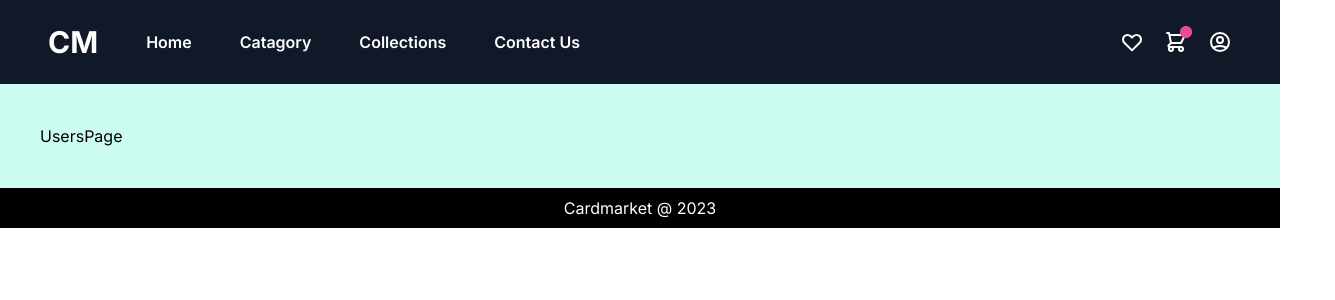
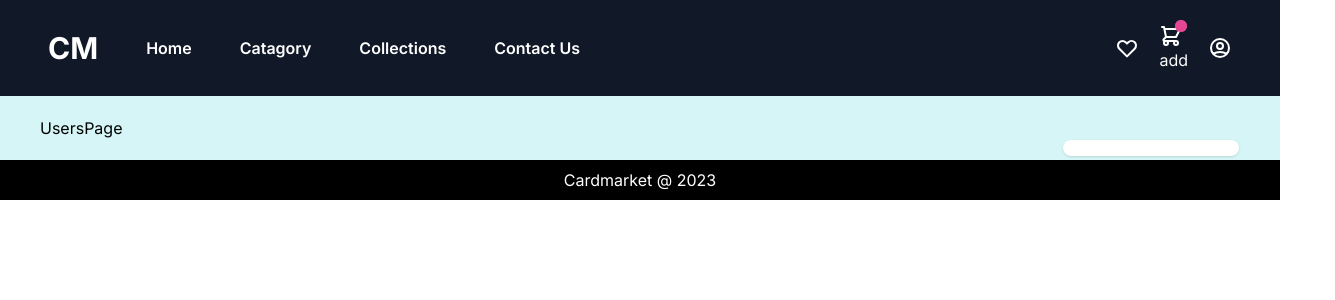
Before and after one commit to cyrusnimda/cardmarket, a Next.js app: page /users in a window 1280 px wide. Shown: the top 300 px of the page, 1335 px wide, since content can reach past the window. Built offline with nearby package versions, Linux system fonts and the light colour scheme.

Commit message:
Added price to the random cards

```diff
--- a/app/components/Navbar.tsx
+++ b/app/components/Navbar.tsx
@@ -1,5 +1,6 @@
 import React from 'react'
 import Link from 'next/link'
+import ShoppingCart from './ShoppingCart'
 
 const NavBar = () => {
   return (
@@ -24,16 +25,8 @@ const NavBar = () => {
                   <path strokeLinecap="round" strokeLinejoin="round" strokeWidth="2" d="M4.318 6.318a4.5 4.5 0 000 6.364L12 20.364l7.682-7.682a4.5 4.5 0 00-6.364-6.364L12 7.636l-1.318-1.318a4.5 4.5 0 00-6.364 0z" />
                 </svg>
               </a>
-              <a className="flex items-center hover:text-gray-200" href="#">
-                <svg xmlns="http://www.w3.org/2000/svg" className="h-6 w-6" fill="none" viewBox="0 0 24 24" stroke="currentColor">
-                  <path strokeLinecap="round" strokeLinejoin="round" strokeWidth="2" d="M3 3h2l.4 2M7 13h10l4-8H5.4M7 13L5.4 5M7 13l-2.293 2.293c-.63.63-.184 1.707.707 1.707H17m0 0a2 2 0 100 4 2 2 0 000-4zm-8 2a2 2 0 11-4 0 2 2 0 014 0z" />
-                </svg>
-                <span className="flex absolute -mt-5 ml-4">
-                  <span className="animate-ping absolute inline-flex h-3 w-3 rounded-full bg-pink-400 opacity-75"></span>
-                  <span className="relative inline-flex rounded-full h-3 w-3 bg-pink-500">
-                  </span>
-                </span>
-              </a>
+
+              <ShoppingCart />
 
               <Link className="flex items-center hover:text-gray-200" href="/login">
                 <svg xmlns="http://www.w3.org/2000/svg" className="h-6 w-6 hover:text-gray-200" fill="none" viewBox="0 0 24 24" stroke="currentColor">
--- /dev/null
+++ b/app/components/ShoppingCart.tsx
@@ -0,0 +1,53 @@
+'use client'
+import React from 'react'
+import { useState } from 'react'
+import type { CardProduct, Card } from '@/app/types'
+
+const ShoppingCart = () => {
+    const card: Card = { id: 1, name: 'card 1', edition: 'edition 1', image: 'image 1', stock: 1, price: 1 }
+    const product: CardProduct = { card: card, amount: 1 }
+
+    const [cart, setCart] = useState<CardProduct[]>([])
+
+    return (
+        <div >
+            <a className="flex items-center hover:text-gray-200" href="#">
+
+                <svg xmlns="http://www.w3.org/2000/svg" className="h-6 w-6" fill="none" viewBox="0 0 24 24" stroke="currentColor">
+                    <path strokeLinecap="round"
+                        strokeLinejoin="round"
+                        strokeWidth="2"
+                        d="M3 3h2l.4 2M7 13h10l4-8H5.4M7 13L5.4 5M7 13l-2.293 2.293c-.63.63-.184 1.707.707 1.707H17m0 0a2 2 0 100 4 2 2 0 000-4zm-8 2a2 2 0 11-4 0 2 2 0 014 0z" />
+                </svg>
+                <span className="flex absolute -mt-5 ml-4">
+                    <span className="animate-ping absolute inline-flex h-3 w-3 rounded-full bg-pink-400 opacity-75"></span>
+                    <span className="relative inline-flex rounded-full h-3 w-3 bg-pink-500"></span>
+                </span>
+
+                <div className='absolute'>
+                    <div id="cart" className="z-10 relative top-28 right-24 bg-white divide-y divide-gray-100 rounded-lg shadow w-44 dark:bg-gray-700">
+                        <ul className="py-2 text-sm text-gray-700 dark:text-gray-200" aria-labelledby="dropdownDelayButton">
+                            {cart.map((product: CardProduct) => (
+                                <li key={product.card.id}>
+                                    <span className="block px-4 py-2 hover:bg-gray-100 dark:hover:bg-gray-600 dark:hover:text-white">
+                                        {product.card.name}
+                                    </span>
+                                </li>
+                            ))}
+                        </ul>
+                    </div>
+                </div>
+            </a>
+            <button onClick={() => {
+                setCart([
+                    ...cart,
+                    product
+                ])
+            }}>
+                add
+            </button>
+        </div>
+    )
+}
+
+export default ShoppingCart
--- /dev/null
+++ b/app/components/Sidebar.tsx
@@ -0,0 +1,15 @@
+import React from 'react'
+
+const Sidebar = () => {
+    return (
+        <div id="sidebar" className='w-1/5'>
+            <h2 className='text-2xl'>Sidebar</h2>
+            <div>xxx</div>
+            <div>xxx</div>
+            <div>xxx</div>
+            <div>xxx</div>
+        </div>
+    )
+}
+
+export default Sidebar
--- a/app/components/cards/RandomCardsWidget.tsx
+++ b/app/components/cards/RandomCardsWidget.tsx
@@ -1,27 +1,36 @@
 import React from 'react'
 import axios from 'axios';
-
-type Card = {
-    id: number,
-    name: string,
-    edition: string,
-    image: string,
-    stock: number,
-    price: number
-}
+import type { Card } from '@/app/types'
 
 const RandomCardsWidget = async () => {
-    const res = await axios.get(process.env.API_URL + '/cards/random')
-    const randomCards: Card[] = await JSON.parse(res.data.cards);
+    let randomCards: Card[] = []
+    try {
+        const res = await axios.get(process.env.API_URL + '/cards/random')
+        randomCards = await JSON.parse(res.data.cards);
+    } catch (error) { }
+
     //console.log(randomCards)
-
     return (
         <div id='random-cards' className=''>
-            <h2 className='text-2xl py-5'>Random cards</h2>
-            <div className='flex gap-2 justify-between'>
+            <h2 className='text-2xl'>Random cards</h2>
+            <div className='flex justify-around px-28 py-5'>
                 {randomCards.map((card: Card) => (
-                    <div key={card.id} className='w-1/5'>
+                    <div key={card.id} className='w-1/6 text-xs'>
+                        <div className='text-center py-2  flex justify-around'>
+                            <span>Price: £{card.price}</span>
+                            <span title='Availability' className=''>{card.stock > 0 ? <svg className="w-4 h-4 text-green-500 dark:text-white" aria-hidden="true" xmlns="http://www.w3.org/2000/svg" fill="currentColor" viewBox="0 0 20 20">
+                                <path d="M10 .5a9.5 9.5 0 1 0 9.5 9.5A9.51 9.51 0 0 0 10 .5Zm3.707 8.207-4 4a1 1 0 0 1-1.414 0l-2-2a1 1 0 0 1 1.414-1.414L9 10.586l3.293-3.293a1 1 0 0 1 1.414 1.414Z" />
+                            </svg> : <svg className="w-4 h-4 text-red-500 dark:text-white" aria-hidden="true" xmlns="http://www.w3.org/2000/svg" fill="currentColor" viewBox="0 0 20 20">
+                                <path d="M10 .5a9.5 9.5 0 1 0 9.5 9.5A9.51 9.51 0 0 0 10 .5Zm3.707 11.793a1 1 0 1 1-1.414 1.414L10 11.414l-2.293 2.293a1 1 0 0 1-1.414-1.414L8.586 10 6.293 7.707a1 1 0 0 1 1.414-1.414L10 8.586l2.293-2.293a1 1 0 0 1 1.414 1.414L11.414 10l2.293 2.293Z" />
+                            </svg>}</span>
+                        </div>
                         <img src={card.image} className='rounded-xl w-full' />
+                        <div className={'flex justify-around  items-center py-1 ' + (card.stock == 0 ? 'hidden' : 'show')}>
+                            Amount: <input type="number" className='w-8 p-0 h-5 text-xs text-center' defaultValue="1" min="0" />
+                            <button className='bg-blue-500 hover:bg-blue-700 text-white font-bold py-1 px-1 border border-blue-700 rounded'>
+                                Add
+                            </button>
+                        </div>
                     </div>
                 ))}
             </div>
--- /dev/null
+++ b/app/config.tsx
@@ -0,0 +1,5 @@
+const config = {
+    "hasSidebar": true,
+}
+
+export default config;
--- a/app/layout.tsx
+++ b/app/layout.tsx
@@ -19,11 +19,11 @@ export default function RootLayout({
 }) {
     return (
         <html lang="en">
-            <body className={inter.className}>
+            <body className={inter.className} >
                 <div className='container bg-teal-100 md:mx-auto'>
                     <div><Toaster /></div>
                     <NavBar />
-                    <div id="main" className='min-h-fit p-10'>
+                    <div id="main" className='min-h-fit px-10 py-5'>
                         {children}
                     </div>
                     <Footer />
--- a/app/page.tsx
+++ b/app/page.tsx
@@ -1,12 +1,20 @@
 import RandomCardsWidget from './components/cards/RandomCardsWidget';
+import config from './config'
+import Sidebar from '@/app/components/Sidebar';
 
-export default function Home() {
-  const [isOpen, setIsOpen] = [false, false];
+const { hasSidebar } = config;
 
-  return (
-    <main>
-      <div>hello world 2</div>
-      <RandomCardsWidget />
-    </main>
-  )
+const Home = () => {
+    return (
+        <section className='flex' >
+            <div id="content" className={(hasSidebar ? 'w-4/5' : 'w-full')}>
+                <RandomCardsWidget />
+
+            </div >
+
+            {hasSidebar ? <Sidebar /> : null}
+        </section >
+    )
 }
+
+export default Home
--- /dev/null
+++ b/app/types.tsx
@@ -0,0 +1,14 @@
+
+export type Card = {
+    id: number,
+    name: string,
+    edition: string,
+    image: string,
+    stock: number,
+    price: number
+}
+
+export type CardProduct = {
+    card: Card,
+    amount: number
+}
--- a/package.json
+++ b/package.json
@@ -11,6 +11,8 @@
   "dependencies": {
     "@prisma/client": "^5.4.2",
     "bcrypt": "^5.1.1",
+    "flowbite": "^1.8.1",
+    "flowbite-react": "^0.6.4",
     "next": "13.5.4",
     "react": "^18",
     "react-dom": "^18"
--- a/tailwind.config.ts
+++ b/tailwind.config.ts
@@ -5,6 +5,7 @@ const config: Config = {
     './pages/**/*.{js,ts,jsx,tsx,mdx}',
     './components/**/*.{js,ts,jsx,tsx,mdx}',
     './app/**/*.{js,ts,jsx,tsx,mdx}',
+    "./node_modules/flowbite/**/*.js",
   ],
   theme: {
     extend: {
@@ -15,6 +16,9 @@ const config: Config = {
       },
     },
   },
-  plugins: [],
+  plugins: [
+    require('flowbite/plugin')
+  ],
 }
+
 export default config
```
Also changed, not shown: 1 other file (tests, documents, lock files or other folders).
